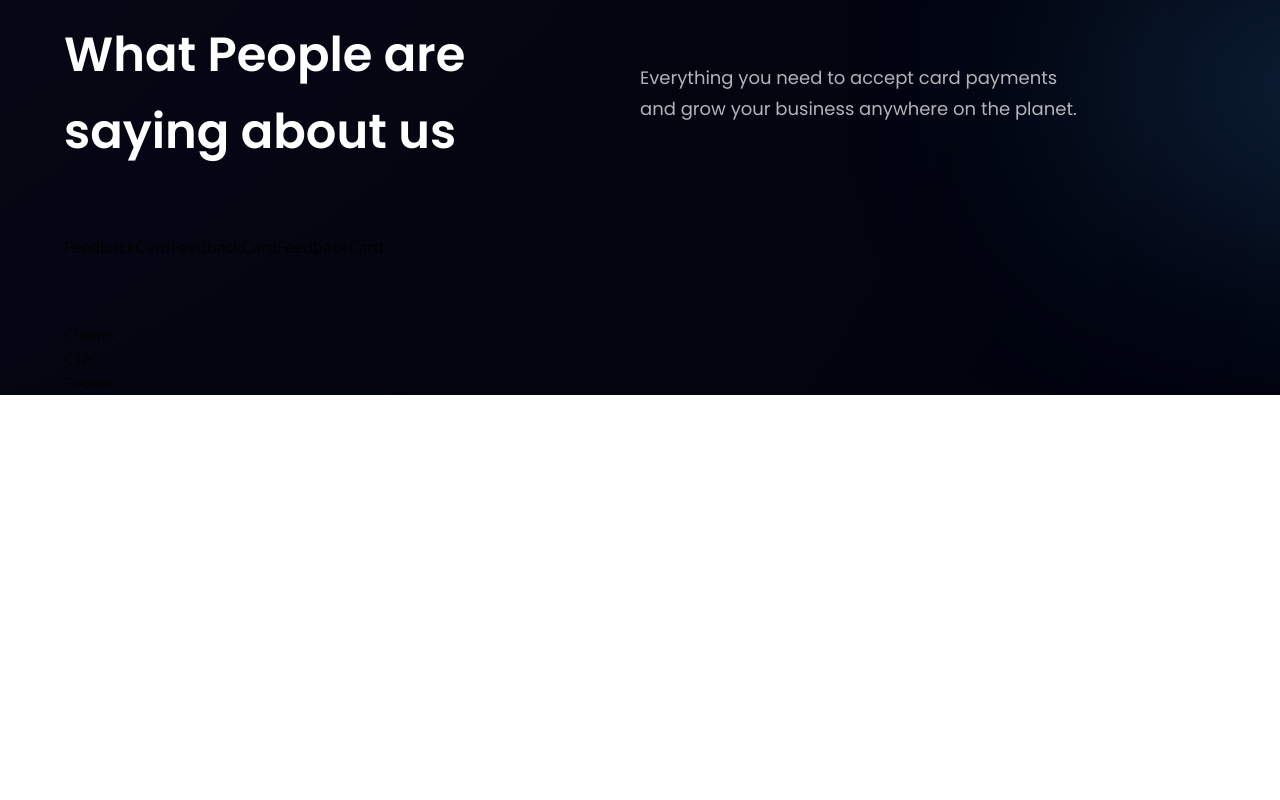
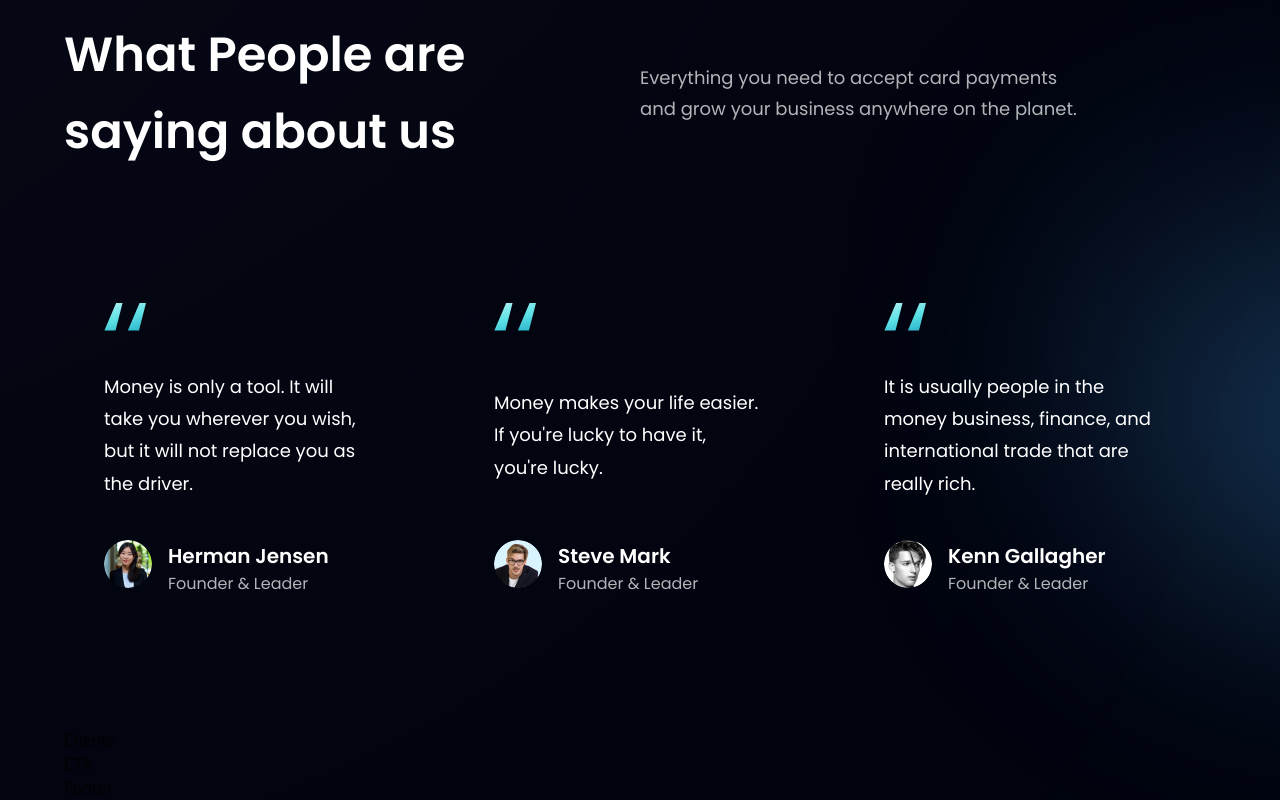
Before and after one commit to AbrahamTegene/bank_modern_app, a React (Vite) app: page / in a window 1280 px wide. Shown: the part 2236-3036 px from the top of the page. Before the commit the page ends 2631 px from the top, so only its background shows below. Built offline with nearby package versions, Linux system fonts and the light colour scheme.

Commit message:
FeedbackCard  section is updated

```diff
--- a/src/components/FeedbackCard.jsx
+++ b/src/components/FeedbackCard.jsx
@@ -1,10 +1,25 @@
-import React from 'react'
+import { quotes } from "../assets";
 
-const FeedbackCard = () => {
+const FeedbackCard = ({ content, name, title, img }) => {
   return (
-    <div>
-      FeedbackCard
+    <div className="flex justify-between flex-col px-10 py-12 rounded-[20px]  max-w-[350px] md:mr-10 sm:mr-5 mr-0 my-5 feedback-card">
+    <img src={quotes} alt="double_quotes" className="w-[42.6px] h-[27.6px] object-contain" />
+    <p className="font-poppins font-normal text-[18px] leading-[32.4px] text-white my-10">
+      {content}
+    </p>
+
+    <div className="flex flex-row">
+      <img src={img} alt={name} className="w-[48px] h-[48px] rounded-full" />
+      <div className="flex flex-col ml-4">
+        <h4 className="font-poppins font-semibold text-[20px] leading-[32px] text-white">
+          {name}
+        </h4>
+        <p className="font-poppins font-normal text-[16px] leading-[24px] text-dimWhite">
+          {title}
+        </p>
+      </div>
     </div>
+  </div>
   )
 }
 
```
